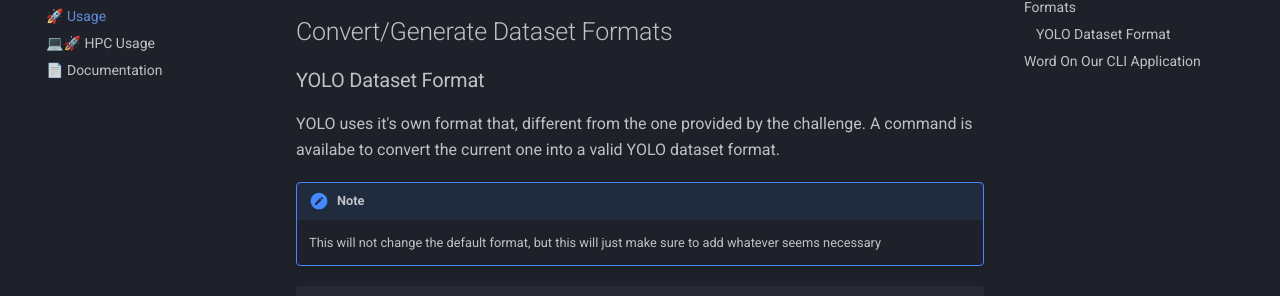
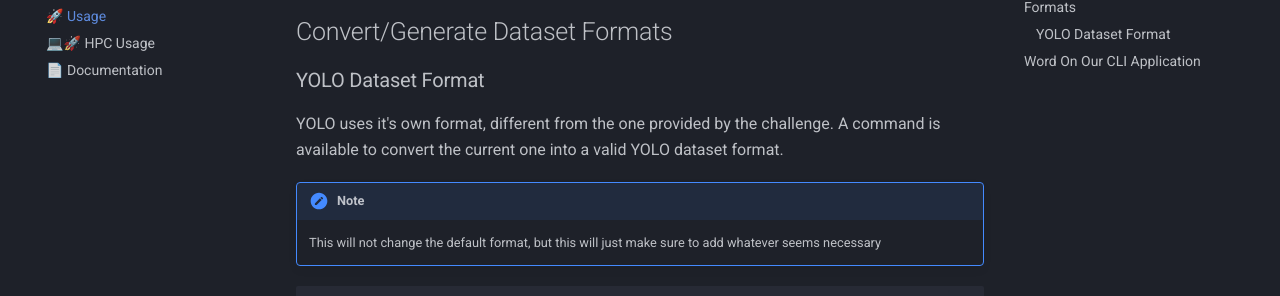
Before and after one commit to pdvbq/mics_cvia_spark_project, an MkDocs documentation site: the page built from docs/2.usage.md, in a window 1280 px wide and 900 px high, scrolled down 373 px. Shown: the part 146-442 px from the top of the window. Built offline with MkDocs 1.6.1 and Material for MkDocs 9.7.7, drawn with Linux system fonts in a browser that asks for light colours; comment, search, counter and statistics services are not loaded.

Commit message:
docs: correct some typos

```diff
--- a/docs/2.usage.md
+++ b/docs/2.usage.md
@@ -15,8 +15,8 @@
 
 ### YOLO Dataset Format
 
-YOLO uses it's own format that, different from the one provided by the challenge.
-A command is availabe to convert the current one into a valid YOLO dataset format.
+YOLO uses it's own format, different from the one provided by the challenge.
+A command is available to convert the current one into a valid YOLO dataset format.
 
 !!! note
 
```
Also changed, not shown: docs/3.hpc.md (+1 -1 lines).
